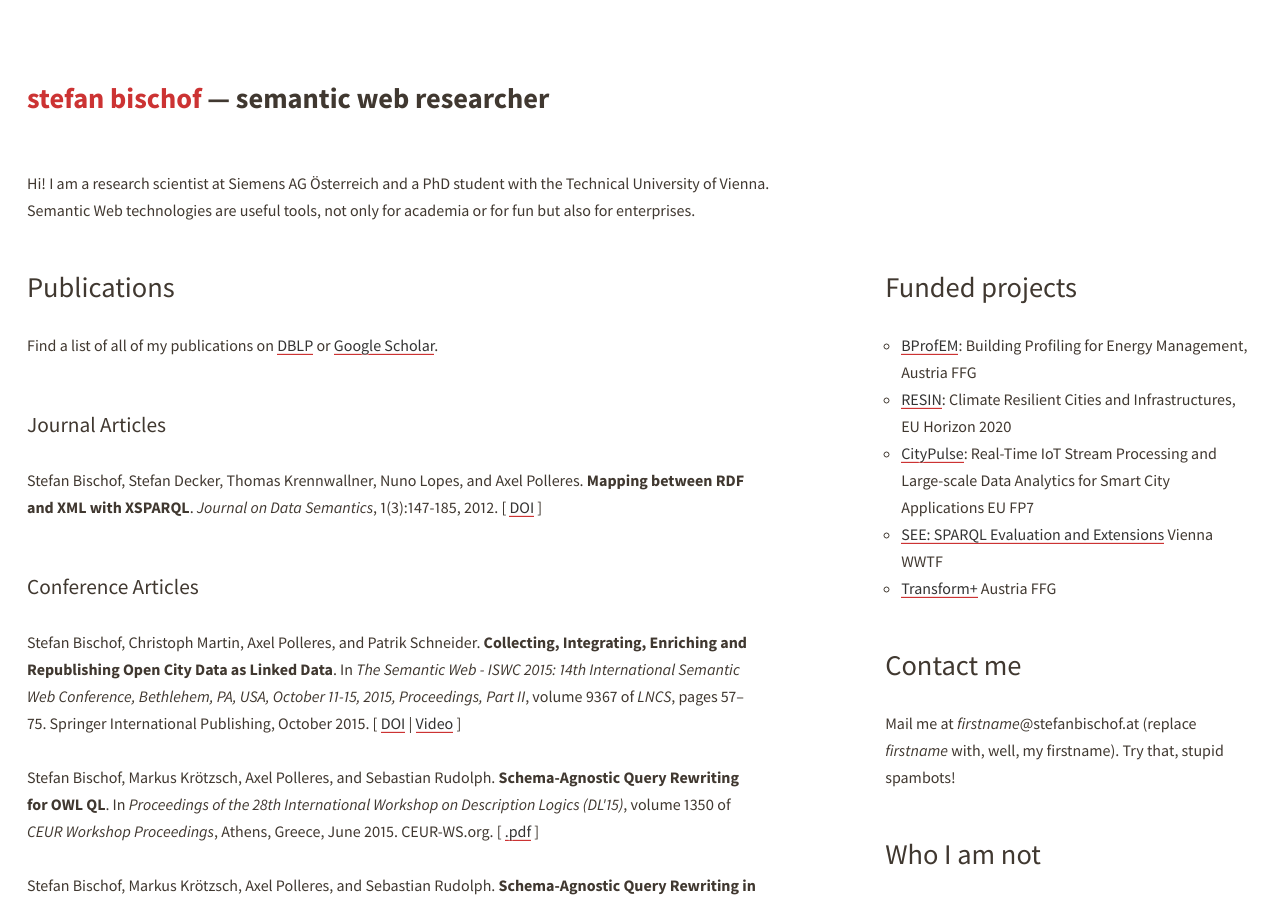
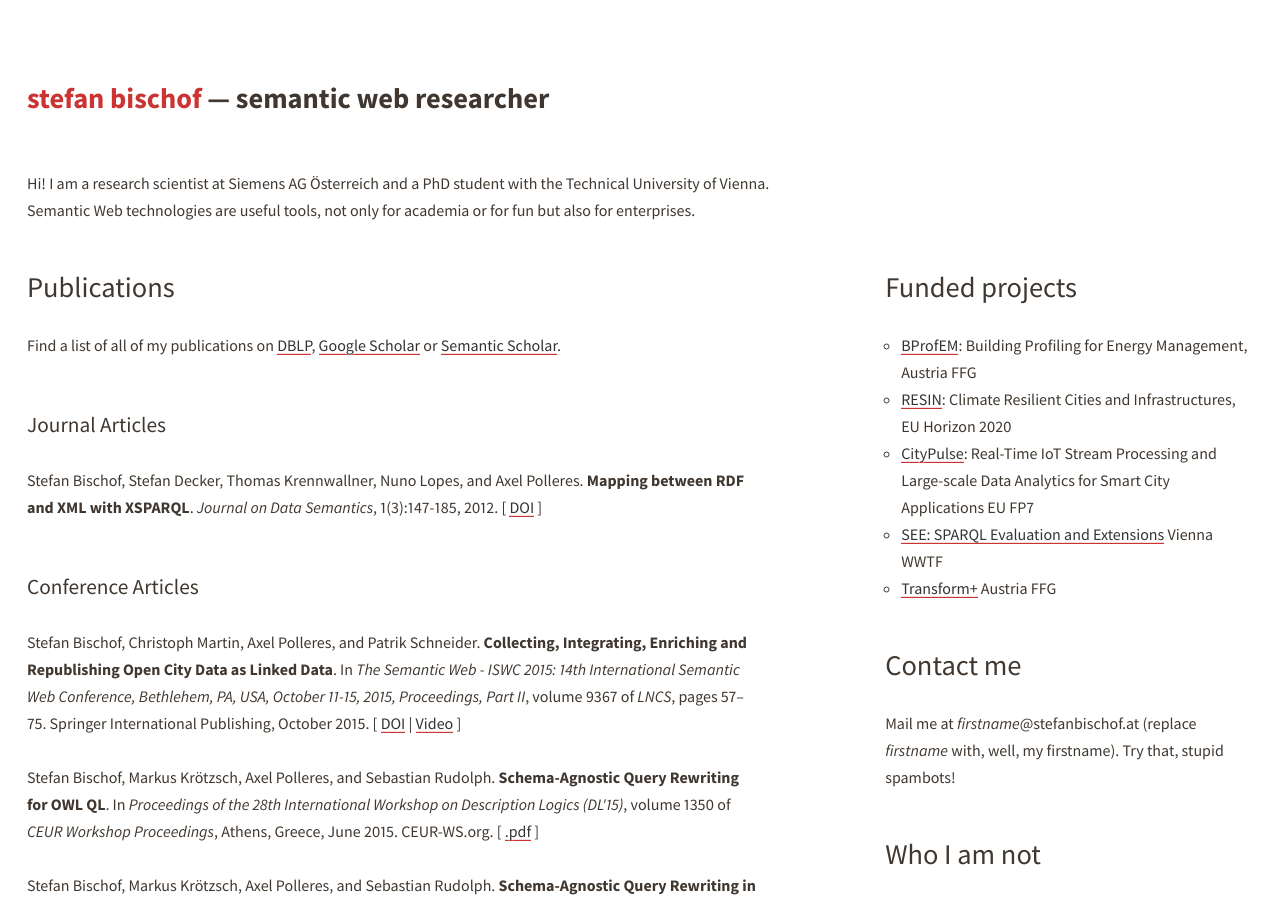
Before and after one commit to stefanbischof/stefanbischof.github.io, a Jekyll site: the page built from index.html, in a window 1280 px wide and 900 px high. Built offline with Jekyll 4.4.1, drawn with Linux system fonts in a browser that asks for light colours.

Commit message:
fixed link added link to semantic scholar

```diff
--- a/index.html
+++ b/index.html
@@ -12,7 +12,7 @@
 <div class="row">
        <div class="col8">
 	 <h1>Publications</h1>
-<p>Find a list of all of my publications on <a href="http://www.informatik.uni-trier.de/~ley/pers/hd/b/Bischof_0002:Stefan.html">DBLP</a> or <a href="(http://scholar.google.com/citations?user=U8wSrHwAAAAJ">Google Scholar</a>.</p>
+<p>Find a list of all of my publications on <a href="http://www.informatik.uni-trier.de/~ley/pers/hd/b/Bischof_0002:Stefan.html">DBLP</a>, <a href="http://scholar.google.com/citations?user=U8wSrHwAAAAJ">Google Scholar</a> or <a href="https://www.semanticscholar.org/author/Stefan-Bischof/1957042">Semantic Scholar</a>.</p>
 
 {% include_relative mypublications.html %}
 
```
